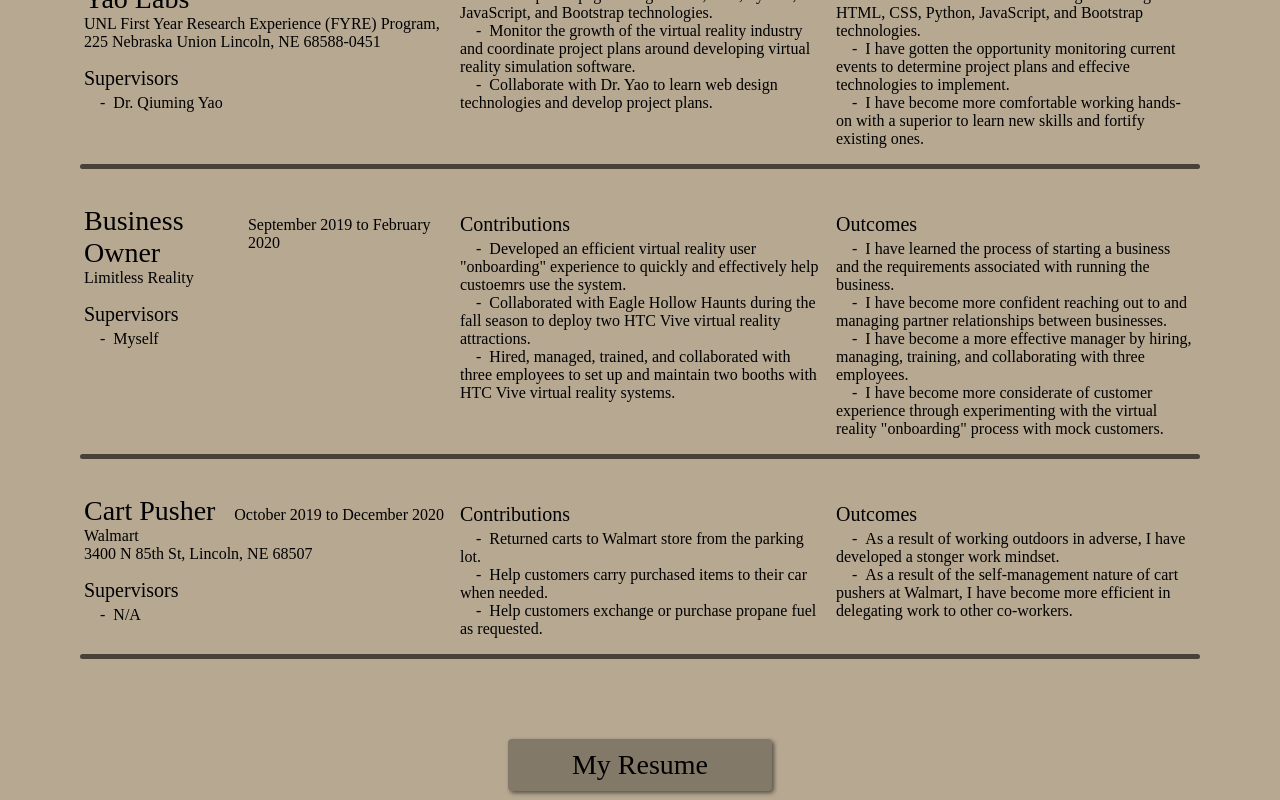
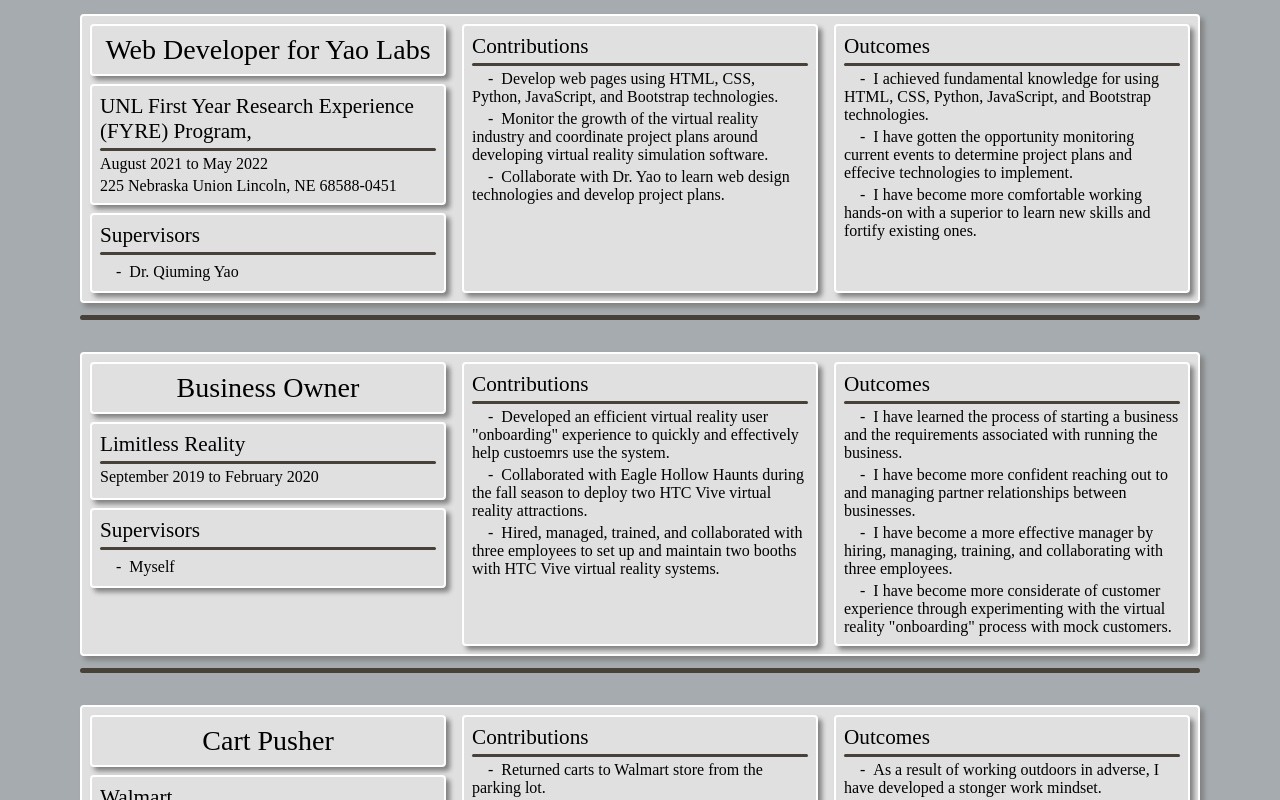
Before and after one commit to ckildare/ckildare.github.io, a Next.js app: page /work in a window 1280 px wide. Shown: the part 740-1540 px from the top of the page. Built offline with nearby package versions, Linux system fonts and the light colour scheme.

Commit message:
Fixed up work page

```diff
--- a/src/components/cards/jobCard/jobCard.js
+++ b/src/components/cards/jobCard/jobCard.js
@@ -5,8 +5,7 @@ import Image from 'next/image';
 import React from 'react';
 import classNames from 'classnames';
 
-import ProjectCard from '../projectCard/projectCard';
-import schoolIcon from '../../../public/icons/school.svg';
+import CardWrapper from '../cardWrapper/cardWrapper';
 
 export default function jobCard(props) {
 
@@ -14,40 +13,44 @@ export default function jobCard(props) {
 
   return (
     <>
-      <div className={styles.jobBody}>
+      <CardWrapper classNames={styles.jobBody}>
         <div className={styles.jobDescription}>
-          <div className={styles.descriptionTopRow}>
-            <div className={styles.jobTitle}>{props.job?.jobTitle}</div>
+          <CardWrapper classNames={styles.jobTitle}>{props.job?.jobTitle}</CardWrapper>
+          <CardWrapper>
+            <div className={styles.companyName}>{props.job?.companyData?.name}</div>
+            <div className={styles.sectionLineDivider} />
             <div className={styles.jobDuration}>{props.job?.startDate} to {props.job?.endDate}</div>
-          </div>
-          <div className={styles.descriptionMiddleRow}>
-            <div className={styles.companyName}>{props.job?.companyData?.name}</div>
             <div className={styles.companyAddress}>{props.job?.companyData?.address}</div>
-          </div>
-          <div className={styles.descriptionSupervisors}>
+          </CardWrapper>
+          <CardWrapper classNames={styles.descriptionSupervisors}>
             <div className={styles.sectionTitle}>Supervisors</div>
-            {props.job?.supervisors?.map((supervisor, key) => {
-              return (<div key={key} className={styles.supervisor}>{tabbedBullet}{supervisor}</div>)
-            })}
-          </div>
+            <div className={styles.sectionLineDivider} />
+            <div className={styles.listWrapper}>
+              {props.job?.supervisors?.map((supervisor, key) => {
+                return (<div key={key} className={styles.supervisor}>{tabbedBullet}{supervisor}</div>)
+              })}
+            </div>
+          </CardWrapper>
         </div>
-        <div className={styles.contributions}>
+        <CardWrapper classNames={styles.contributions}>
           <div className={styles.sectionTitle}>Contributions</div>
-          <div className={styles.contributionListWrapper}>
+          <div className={styles.sectionLineDivider} />
+          <div className={styles.listWrapper}>
             {props.job?.contributions?.map((contribution, key) => {
               return (<div key={key} className={styles.contribution}>{tabbedBullet}{contribution}</div>)
             })}
           </div>
-        </div>
-        <div className={styles.outcomes}>
+        </CardWrapper>
+        <CardWrapper classNames={styles.outcomes}>
           <div className={styles.sectionTitle}>Outcomes</div>
-          <div className={styles.outcomesListWrapper}>
+          <div className={styles.sectionLineDivider} />
+          <div className={styles.listWrapper}>
             {props.job?.outcomes?.map((outcome, key) => {
               return (<div key={key} className={styles.outcome}>{tabbedBullet}{outcome}</div>)
             })}
           </div>
-        </div>
-      </div>
+        </CardWrapper>
+      </CardWrapper>
       <div className={styles.lineDivider} />
     </>
   )
--- a/src/components/cards/jobCard/jobCard.module.scss
+++ b/src/components/cards/jobCard/jobCard.module.scss
@@ -13,7 +13,9 @@
   grid-template-columns: 1fr 1fr 1fr;
 
   max-width: 70rem;
-  padding: 0.25rem;
+  padding: 0.5rem;
+
+  background-color: #a4a1a1;
 
   .jobDescription {
     display: flex;
@@ -21,10 +23,20 @@
 
     .descriptionTopRow {
       @include section-flex;
+    }
 
-      .jobTitle {
-        font-size: 1.75rem;
-      }
+    .jobTitle {
+      font-size: 1.75rem;
+      text-align: center;
+      margin-bottom: 0.5rem;
+    }
+
+    .companyAddress {
+      margin-top: 0.25rem;
+    }
+
+    .companyName {
+      font-size: 1.325rem;
     }
 
     .descriptionSupervisors {
@@ -40,15 +52,17 @@
       }
     }
   }
-
-  .contributions {}
-
-  .outcomes {}
 }
 
 .sectionTitle {
-  font-size: 1.25rem;
-  margin: 0.5rem 0 0.25rem;
+  font-size: 1.325rem;
+}
+
+.listWrapper {
+  display: grid;
+  grid-template-columns: 1fr;
+  gap: 0.25rem;
+  margin-top: 0.25rem;
 }
 
 .lineDivider {
@@ -60,3 +74,13 @@
   background-color: #474138;
   border-radius: 2.5px;
 }
+
+.sectionLineDivider {
+  width: 100%;
+  height: 3px;
+  align-self: center;
+  margin: 0.25rem 0;
+
+  background-color: #474138;
+  border-radius: 2.5px;
+}
--- a/src/components/cards/projectCard/projectCard.module.scss
+++ b/src/components/cards/projectCard/projectCard.module.scss
@@ -131,6 +131,8 @@ $clicked: false;
     .coverImage {
       @include flex-with-centering;
       box-shadow: 0.125rem 0.125rem 0.25rem 0.125rem #8f8f8f;
+      border: 2px solid white;
+      border-radius: 0.25rem;
     }
 
     .coverImage:hover {
@@ -199,6 +201,8 @@ $clicked: false;
       height: 153.5px;
       width: 302px;
       box-shadow: 0.125rem 0.125rem 0.25rem 0.125rem #8f8f8f;
+      border: 2px solid white;
+      border-radius: 0.125rem;
     }
 
     .coverImage:hover {
--- a/src/pages/styles/work.module.scss
+++ b/src/pages/styles/work.module.scss
@@ -6,7 +6,7 @@
   flex-direction: column;
 
   padding-bottom: 3rem;
-  background-color: #B7A892;
+  background-color: #a5abae;
   color: black;
 
   .title {
@@ -32,20 +32,18 @@
     .jobWrapper {
       margin-bottom: 1rem;
     }
+  }
+}
 
 .resume {
-      padding: 0.625rem 4rem;
-      margin-top: 3rem;
+  display: grid;
+  grid-template-columns: 1fr 2fr;
 
-      font-size: 1.75rem;
-      background-color: #837969;
-      box-shadow: 0.125rem 0.125rem 0.25rem #564E44;
+  width: 15rem;
+  font-size: 2rem;
   border-radius: 0.25rem;
 }
 
 .resume:hover {
-      background-color: #968B79;
-      box-shadow: 0.125rem 0.125rem 0.375rem #564E44;
+  background-color: #edeceb;
 }
-  }
-}
--- a/src/pages/work.js
+++ b/src/pages/work.js
@@ -2,9 +2,13 @@ import styles from './styles/work.module.scss';
 import JobCard from '@/components/cards/jobCard/jobCard';
 
 import { jobData } from '@/public/data/jobData';
-//import resume from '@/public/resume.pdf';
+import resumeSvg from '@/public/icons/resume.svg'
+//import resume from '@/public/data/resume.pdf'
 
 import React from 'react';
+import Link from 'next/link';
+import Image from 'next/image';
+import CardWrapper from '@/components/cards/cardWrapper/cardWrapper';
 
 export default function Schooling() {
   return (
@@ -15,10 +19,15 @@ export default function Schooling() {
         {jobData.map((job, key) => {
           return (<div key={key} className={styles.jobWrapper}><JobCard job={job} /></div>)
         })}
-        <a
-          className={styles.resume}
-          href="./resume.pdf"
-          target="blank">My Resume</a>
+          <Link
+            href={""}
+            target={"blank"}
+          >
+            <CardWrapper classNames={styles.resume}>
+            <Image src={resumeSvg} height={40} width={40} alt={"Resume icon"} />
+            <p>Resume</p>
+            </CardWrapper>
+          </Link>
       </div>
     </div>
   )
```
Also changed, not shown: src/public/icons/resume.svg, 1 other file (tests, documents, lock files or other folders). Lines whose indentation alone changed are shown as unchanged.
